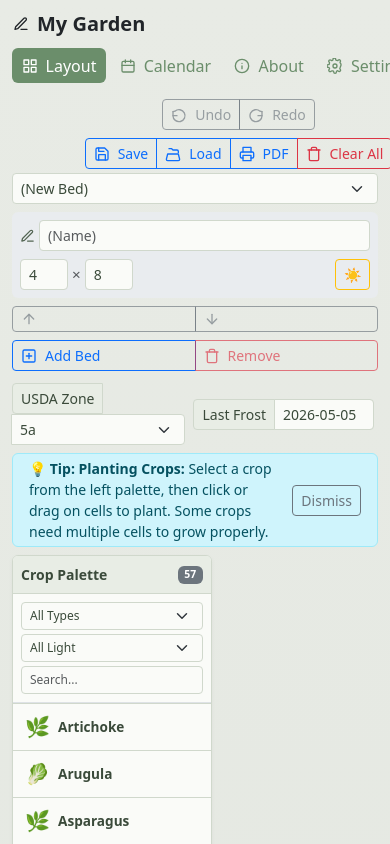
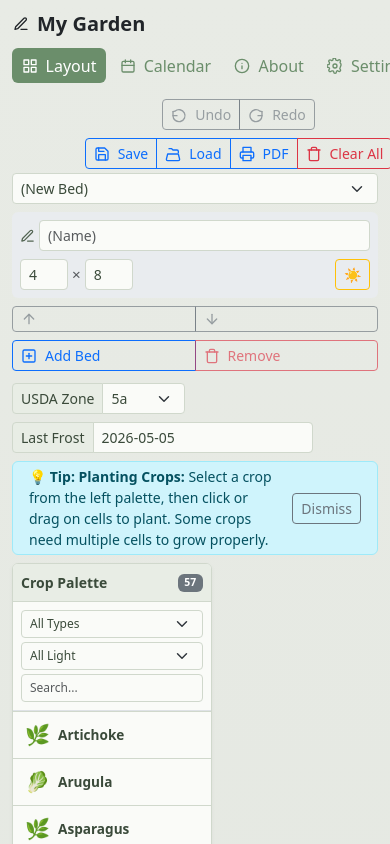
Before and after one commit to medwards8402-arch/Workspace, a React (Vite) app in the folder GardenPlanner/: page /#plan in a window 390 px wide. Shown: the top 844 px of the page. Built offline with nearby package versions, Linux system fonts and the light colour scheme.

Commit message:
mobile fix

```diff
--- a/GardenPlanner/src/styles.css
+++ b/GardenPlanner/src/styles.css
@@ -201,9 +201,15 @@ body {
     gap: 0.5rem !important;
   }
 
-  /* Bed dropdown - full width */
-  .app-header-secondary .form-select {
+  /* Bed dropdown - full width, but not zone selector */
+  .app-header-secondary > div:first-child .form-select {
     width: 100% !important;
+  }
+
+  /* Zone selector - keep inputs compact */
+  .app-header-secondary > div:last-child .form-select,
+  .app-header-secondary > div:last-child .form-control {
+    width: auto !important;
   }
 
   /* Bed config form - full width, wrap internally */
@@ -235,8 +241,8 @@ body {
     flex: 1;
   }
 
-  /* Zone selector - full width */
+  /* Zone selector - keep compact, don't stretch to full width */
   .app-header-secondary > div:last-child {
-    width: 100% !important;
+    width: auto !important;
   }
 }
```
Also changed, not shown: GardenPlanner/Backlog.txt.
